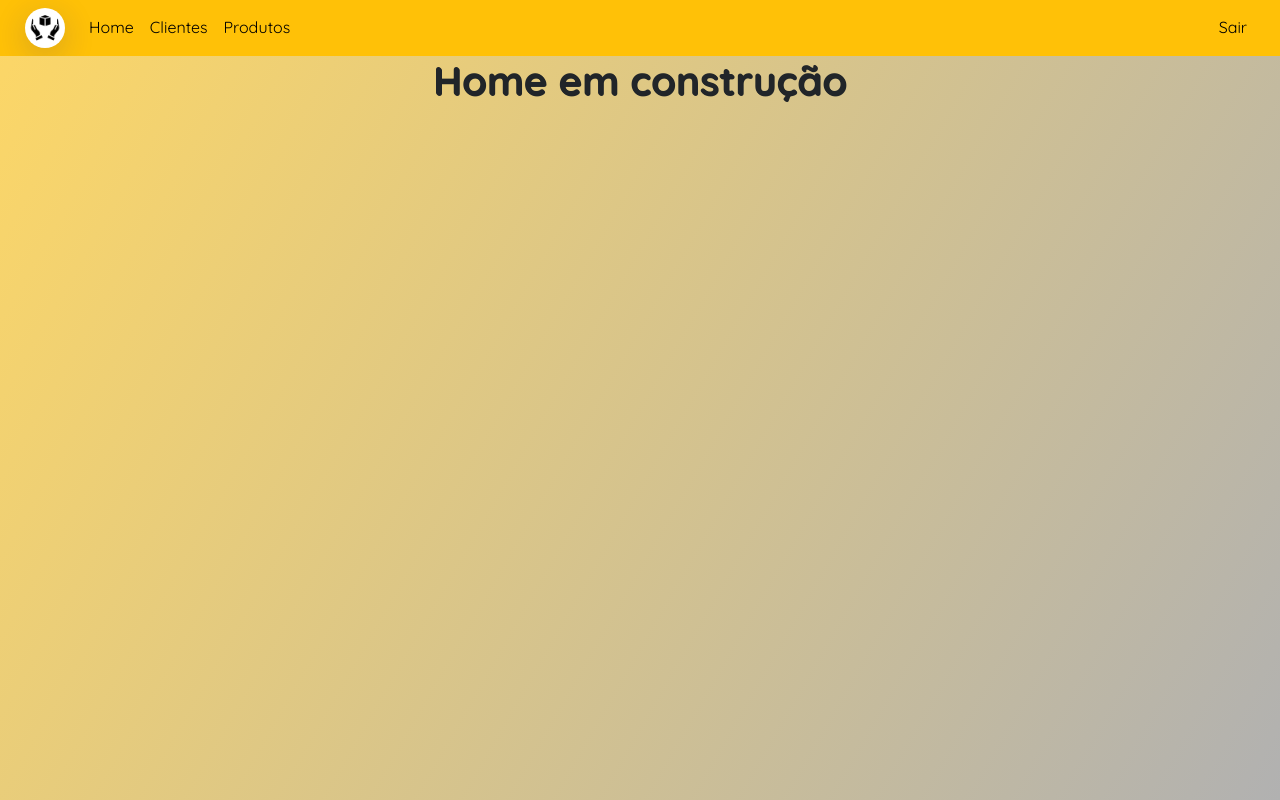
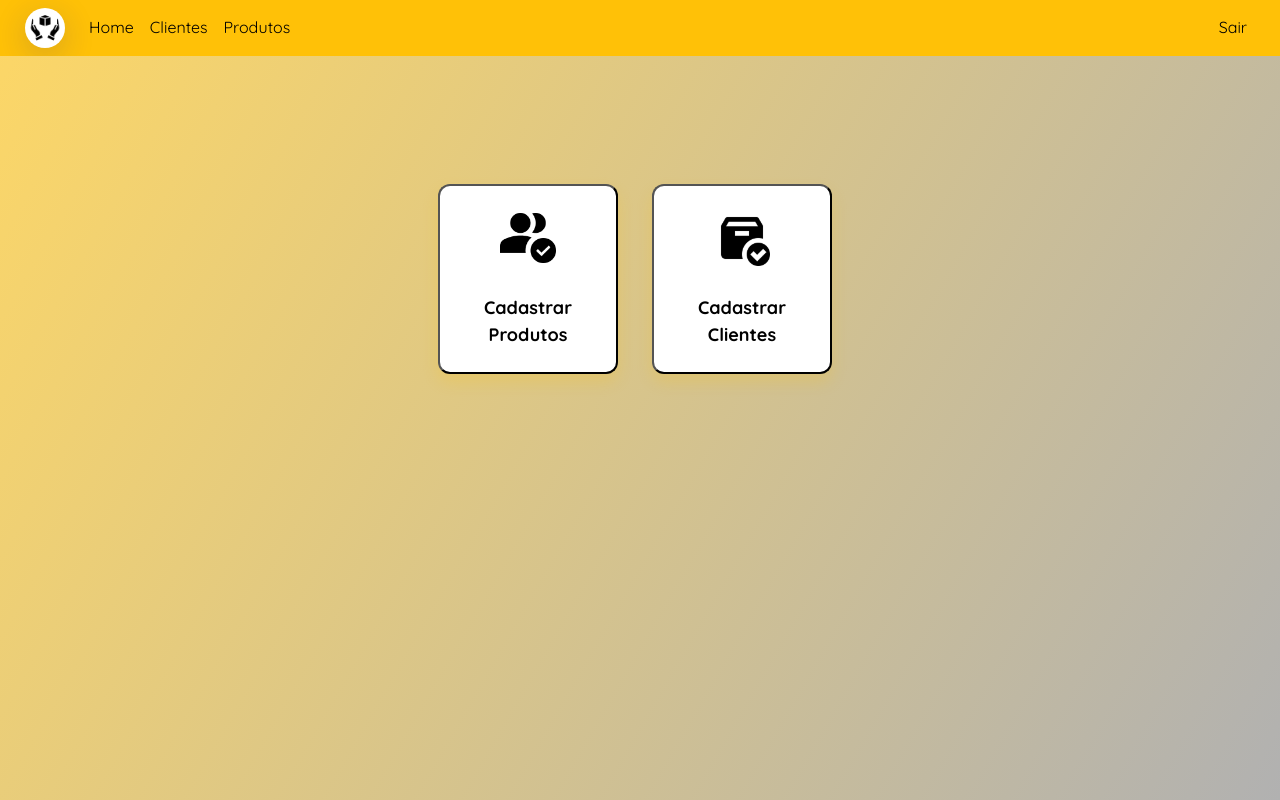
Before and after one commit to laisbrme/CRUD-Completo-React, a React (Create React App) app in the folder desafio-react/: page /home in a window 1280 px wide. Built offline with nearby package versions, Linux system fonts and the light colour scheme.

Commit message:
:sparkles: feat(home): adicionar botões estilizados para navegação entre Clientes e Produtos

```diff
--- a/desafio-react/src/pages/home/index.css
+++ b/desafio-react/src/pages/home/index.css
@@ -1,3 +1,39 @@
-h1 {
-    text-shadow: 1px 1px;
+.home-container {
+    display: flex;
+    margin-top: 128px;
+    gap: 24px;
+    justify-content: center;
 }
+
+button {
+    display: flex;
+    flex-direction: column;
+    align-items: center;
+    width: 180px;
+    padding: 24px 16px;
+    border-radius: 12px;
+    background-color: #fff;
+    transition: background 0.2s, color 0.2s, box-shadow 0.2s;
+    box-shadow: 0 8px 16px #ffc10733;
+    cursor: pointer;
+    gap: 12px;
+}
+
+button img {
+    width: 56px;
+    height: 56px;
+    object-fit: contain;
+    margin-bottom: 8px;
+}
+
+button:hover {
+    background-color: #ffe082;
+    color: #222;
+    box-shadow: 0 4px 16px #ffc10755;
+}
+
+button span {
+    margin-top: 8px;
+    font-weight: 700;
+    font-size: 18px;
+}
--- a/desafio-react/src/pages/home/index.js
+++ b/desafio-react/src/pages/home/index.js
@@ -1,11 +1,29 @@
 import "./index.css";
+import client from "../../assets/client.png";
+import product from "../../assets/product.png";
+import { useNavigate } from "react-router-dom";
 
 function Home() {
-	return (
-		<>
-			<h1>Home em construção</h1>
-		</>
-	);
+    const navigate = useNavigate();
+
+    return (
+        <>
+			<div className="home-container">
+				<div className="home-button">
+					<button onClick={() => navigate("/produtos")}>
+						<img src={client} alt="client icon" />
+						<span>Cadastrar Produtos</span>
+					</button>
+				</div>
+				<div className="home-button">
+					<button onClick={() => navigate("/clientes")}>
+						<img src={product} alt="product icon" />
+						<span>Cadastrar Clientes</span>
+					</button>
+				</div>
+			</div>
+        </>
+    );
 }
 
 export default Home;
```
